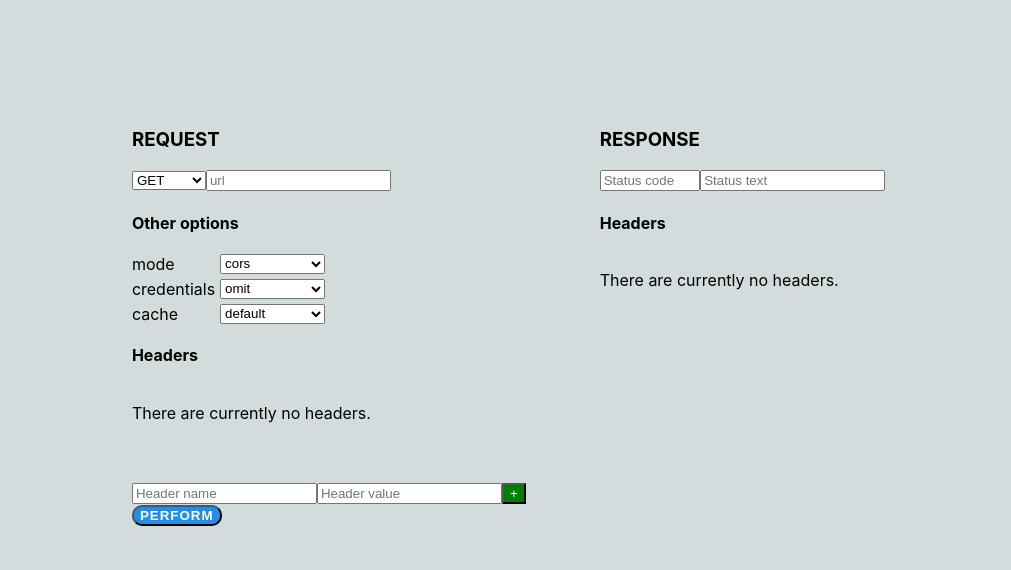
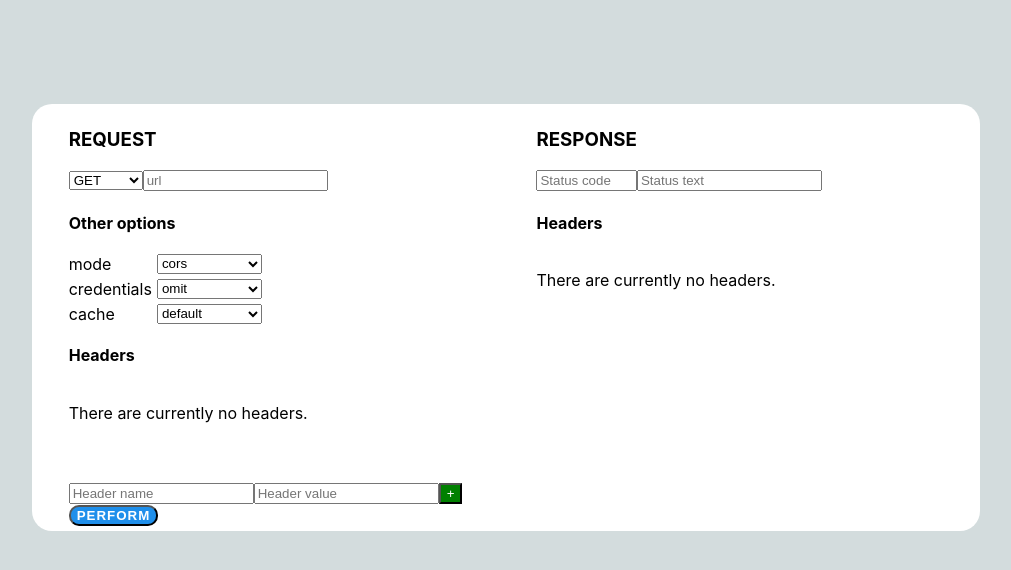
Before and after one commit to dimitrijekaranfilovic/http-request-viewer, a React (Create React App) app: page / in a window 1280 px wide. Shown: the top 570 px of the page, without its empty margins (128-1139 px from the left). Built offline with nearby package versions, Linux system fonts and the light colour scheme.

Commit message:
Minor visual changes.

```diff
--- a/src/style.css
+++ b/src/style.css
@@ -15,7 +15,10 @@
   display: flex;
   align-items: baseline;
   justify-content: flex-start;
-  margin-left: 17%;
+  margin-left: 12%;
+  background-color: white;
+  border-radius: 20px;
+  width: 75%;
 }
 
 .container-item {
```
